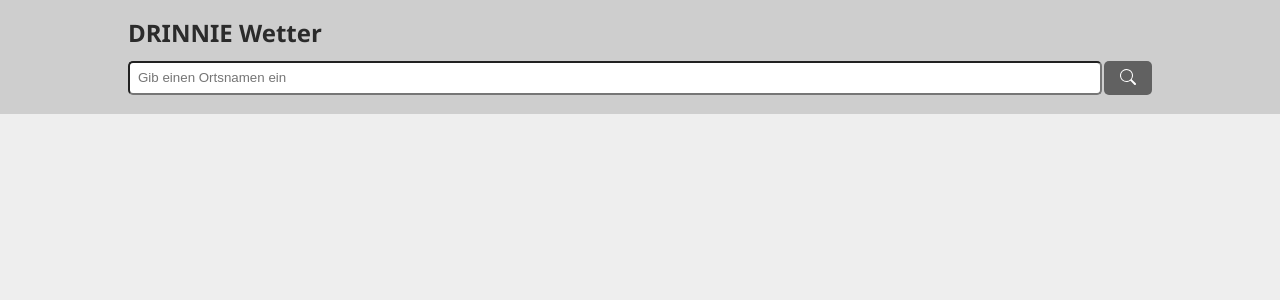
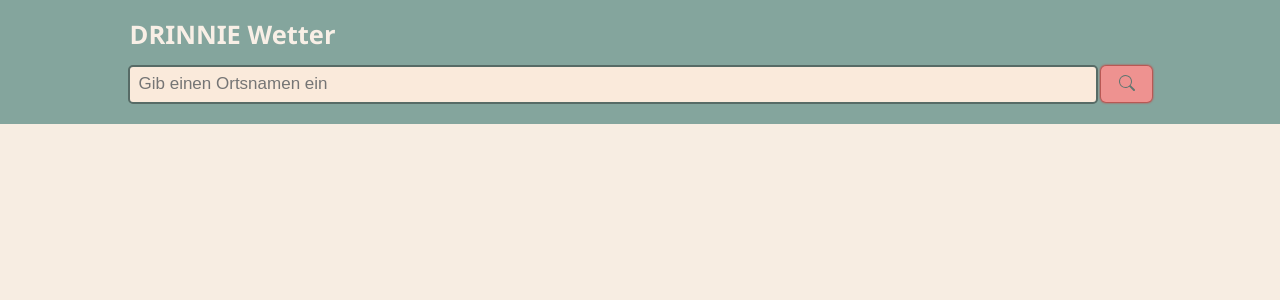
Before and after one commit to wiebken-n/drinnie-wetter, a Vue app: page / in a window 1280 px wide. Shown: the top 300 px of the page. Built offline with nearby package versions, Linux system fonts and the light colour scheme.

Commit message:
Feat: app colors styled, improved search result rendering function

```diff
--- a/src/components/AppHeader.vue
+++ b/src/components/AppHeader.vue
@@ -1,5 +1,8 @@
 <template>
-  <div class="header__container">
+  <div
+    class="header__container"
+    @click="this.dataStore.setCitySelectedToTrue()"
+  >
     <div class="header__wrapper">
       <h1 class="logo-text">
         <span class="text-logo__drinnie">Drinnie</span>
@@ -39,11 +42,12 @@ export default {
   background-color: var(--clr-background-accent);
   margin: 0;
   padding: 0;
+  color: var(--clr-font-header);
 }
 .header__wrapper {
   margin: auto;
   display: flex;
-  width: 80%;
+  width: 79.75%;
   flex-direction: row;
   justify-content: space-between;
   align-items: baseline;
@@ -59,6 +63,7 @@ export default {
   text-transform: uppercase;
 }
 .city-name {
+  font-weight: 500;
   font-size: 1.125rem;
   margin: 0;
 }
--- a/src/components/SelectCity.vue
+++ b/src/components/SelectCity.vue
@@ -141,22 +141,31 @@ body {
   display: flex;
   flex-direction: row;
   justify-content: space-between;
+  align-items: center;
   width: 100%;
-  gap: 0.1rem;
+  gap: 0.15rem;
 }
 
 #search-city__input {
-  height: 2.125rem;
+  height: 2.3rem;
   padding-inline: 0.5rem;
   border-radius: var(--border-radius);
   flex-grow: 1;
+  background-color: var(--clr-input);
+  border: 2px solid var(--clr-font);
+  font-size: 1rem;
+}
+
+#search-city__input:enabled,
+#search-city__input:active {
+  background-color: var(--clr-input-active);
 }
 .search-city__btn {
   width: 3rem;
   height: 2.125rem;
 }
 .search-icon {
-  filter: invert(1);
+  filter: var(--clr-svg);
 }
 .city-results__wrapper {
   background: transparent;
@@ -185,12 +194,17 @@ body {
 }
 .select-city__button {
   text-align: left;
-  font-size: 0.9rem;
+  font-size: 1rem;
   width: 100%;
   background-color: var(--clr-search-results-background);
   color: var(--clr-search-results);
+  font-weight: 500;
   border-radius: 3px;
   border: 1px solid var(--clr-search-results-border);
   box-shadow: 0 0 5px 0 var(--clr-search-results-border);
 }
+
+.select-city__button:hover {
+  background-color: var(--clr-search-results-background-hover);
+}
 </style>
--- a/src/components/ShowWeather.vue
+++ b/src/components/ShowWeather.vue
@@ -1,5 +1,8 @@
 <template>
-  <div class="show-weather__wrapper">
+  <div
+    class="show-weather__wrapper"
+    @click="this.dataStore.setCitySelectedToTrue()"
+  >
     <div v-if="this.dataStore.currentCityWeatherData.timezone">
       <div class="weather-data__container">
         <!-- <h2>{{ this.dataStore.currentCityGeoData.name }}</h2> -->
@@ -73,7 +76,9 @@ export default {
 .current-weather__icon {
   width: 5.75rem;
   height: 6rem;
+  filter: var(--clr-svg);
 }
+
 .temperature {
   font-size: 2rem;
 }
--- a/src/css/global.css
+++ b/src/css/global.css
@@ -1,5 +1,24 @@
 :root {
-  --clr-font: rgb(43, 43, 43);
+  --clr-font: #576b66;
+  --clr-font-header: #f8efe6;
+  --clr-background: #f7ede2;
+  --clr-background-accent: #84a59d;
+  --clr-input: #faf5f0;
+  --clr-input-active: #faeadb;
+  --clr-btn: #ee9290;
+  --clr-btn-hover: #d47775;
+  --clr-btn-active: #ca3d3b;
+  --clr-btn-shadow: #ca3d3b;
+  --clr-btn-font: white;
+  --clr-search-results: #5f756f;
+  --clr-search-results-background: #f5cac3;
+  --clr-search-results-background-hover: rgb(241, 171, 160);
+  --clr-search-results-border: #c0948d;
+  --border-radius: 5px;
+  --clr-svg: invert(44%) sepia(10%) saturate(593%) hue-rotate(113deg)
+    brightness(96%) contrast(85%);
+
+  /* --clr-font: rgb(43, 43, 43);
   --clr-background: rgb(238, 238, 238);
   --clr-background-accent: rgb(206, 206, 206);
   --clr-btn: rgb(97, 97, 97);
@@ -9,7 +28,7 @@
   --clr-search-results: rgb(43, 43, 43);
   --clr-search-results-background: rgb(223, 223, 223);
   --clr-search-results-border: rgb(201, 201, 201);
-  --border-radius: 5px;
+  --border-radius: 5px; */
 }
 
 *,
@@ -18,11 +37,12 @@
   box-sizing: border-box;
 }
 ::selection {
-  background-color: black;
-  color: white;
+  background-color: var(--clr-font);
+  color: var(--clr-background);
 }
-
-html,
+:root {
+  font-size: 14px;
+}
 body {
   background-color: var(--clr-background);
   color: var(--clr-font);
@@ -43,5 +63,21 @@ button {
   border-radius: var(--border-radius);
   background-color: var(--clr-btn);
   border: none;
-  padding: 0.5rem 1rem;
+  padding: 0.55rem 1rem;
+  transition: all 100ms ease;
+  box-shadow: 0 0 2px 1px var(--clr-btn-shadow);
 }
+
+button:hover {
+  background-color: var(--clr-btn-hover);
+}
+
+button:active {
+  background-color: var(--clr-btn-active);
+}
+
+@media screen and (min-width: 500px) {
+  :root {
+    font-size: 17px;
+  }
+}
--- a/src/stores/useDataStore.js
+++ b/src/stores/useDataStore.js
@@ -9,7 +9,6 @@ export const useDataStore = defineStore("state", {
       currentCityLat: "",
       currentCityLon: "",
       currentCityWeatherData: {},
-      citySelectionActive: false,
       citySelected: false,
       weatherQuips: {
         currentQuip: "",
@@ -84,5 +83,8 @@ export const useDataStore = defineStore("state", {
       this.currentCityLon = this.currentCityGeoData.longitude;
       console.log(this.currentCityGeoData);
     },
+    setCitySelectedToTrue() {
+      this.citySelected = true;
+    },
   },
 });
```
